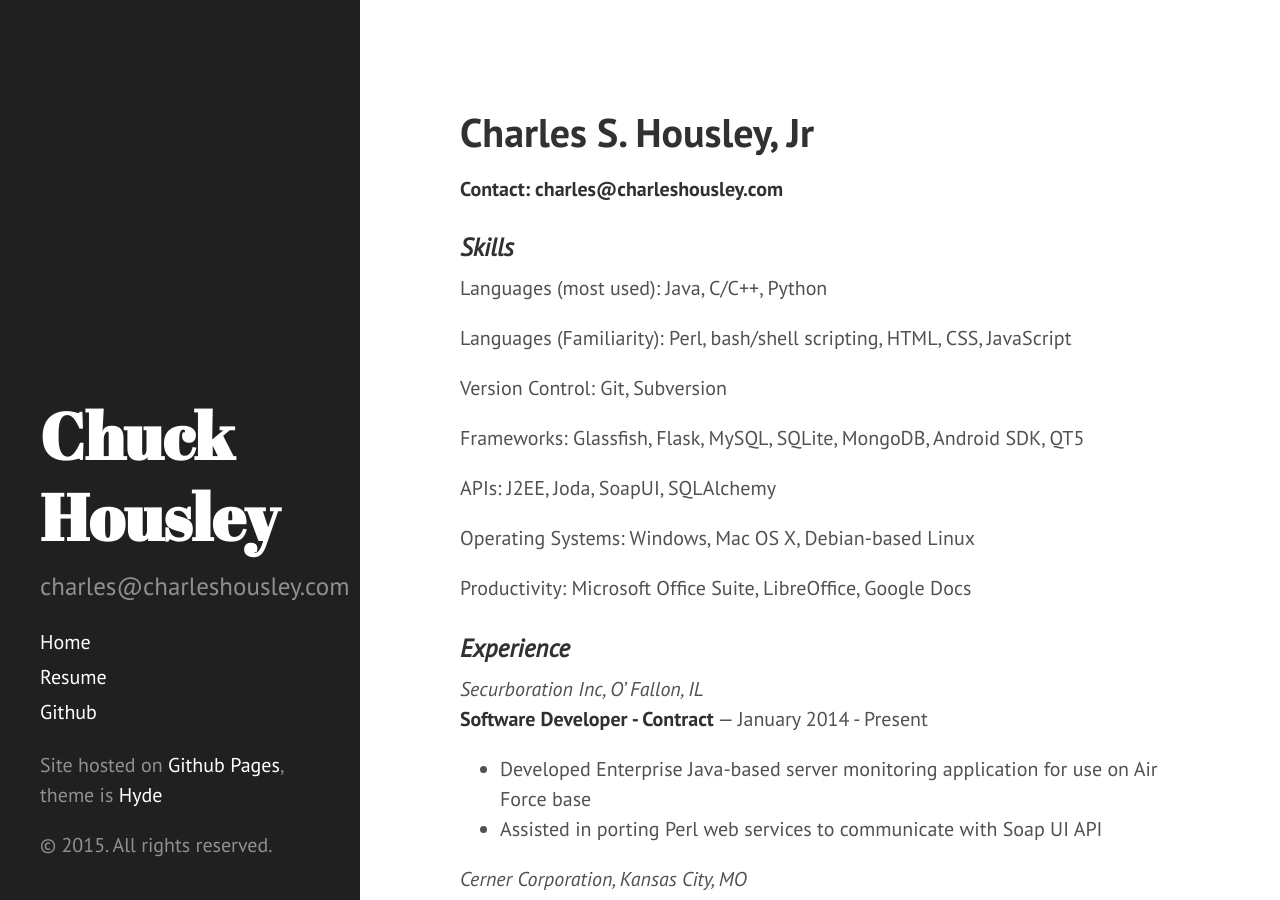
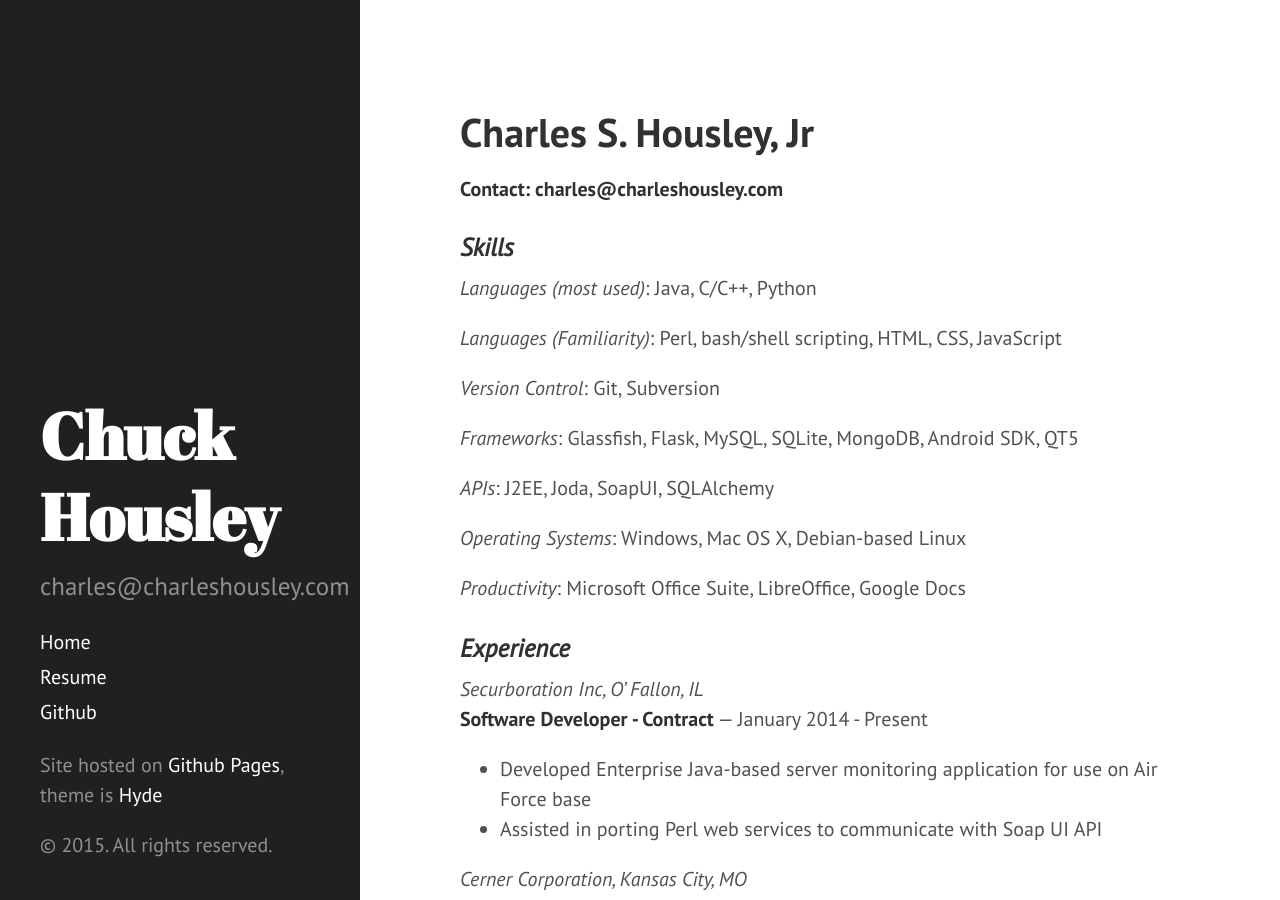
Before and after one commit to chuckhousley/chuckhousley.github.io, a Jekyll site: the page built from resume.md, in a window 1280 px wide and 900 px high. Built offline with Jekyll 4.4.1, drawn with Linux system fonts in a browser that asks for light colours; part of the change alters nothing that is shown.

```diff
--- a/resume.md
+++ b/resume.md
@@ -9,19 +9,19 @@ title: Resume
 
 ### *Skills* ###
 
-Languages (most used): Java, C/C++, Python
+*Languages (most used)*: Java, C/C++, Python
 
-Languages (Familiarity): Perl, bash/shell scripting, HTML, CSS, JavaScript
+*Languages (Familiarity)*: Perl, bash/shell scripting, HTML, CSS, JavaScript
 
-Version Control: Git, Subversion
+*Version Control*: Git, Subversion
 
-Frameworks: Glassfish, Flask, MySQL, SQLite, MongoDB, Android SDK, QT5
+*Frameworks*: Glassfish, Flask, MySQL, SQLite, MongoDB, Android SDK, QT5
 
-APIs: J2EE, Joda, SoapUI, SQLAlchemy
+*APIs*: J2EE, Joda, SoapUI, SQLAlchemy
 
-Operating Systems: Windows, Mac OS X, Debian-based Linux
+*Operating Systems*: Windows, Mac OS X, Debian-based Linux
 
-Productivity: Microsoft Office Suite, LibreOffice, Google Docs
+*Productivity*: Microsoft Office Suite, LibreOffice, Google Docs
 
 ### *Experience* ###
 
```
